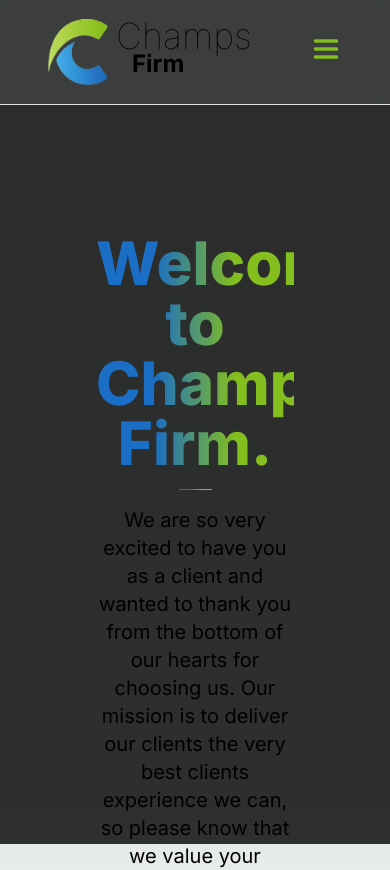
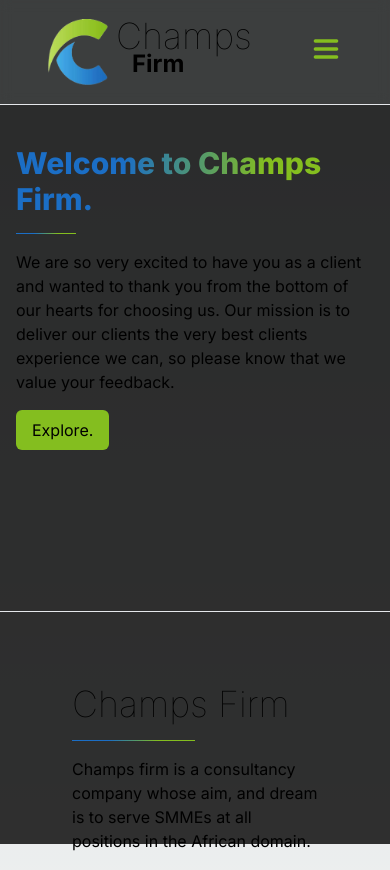
Before and after one commit to christiaan-fourie/champs.firm, a Next.js app: page / in a window 390 px wide. Shown: the top 870 px of the page. Built offline with nearby package versions, Linux system fonts and the light colour scheme.

Commit message:
Home Page Mobile Friendly
Made The Home Page Responsive For Mobile

```diff
--- a/app/page.tsx
+++ b/app/page.tsx
@@ -1,21 +1,21 @@
-
 export default function Home() {
   return (
     <>
-      <div className='w-full min-h-[60vh] '>
-        <div className='absolute top-0 left-0 w-full h-full bg-black bg-opacity-80 -z-10'></div>
-        <main className='text-xl text-center mx-24'>
-          <h1 className='text-6xl font-extrabold pt-32 text-center bg-clip-text text-transparent bg-gradient-to-l from-[#84be1f] to-[#1b6ec5] from-30% to-70%'>
+      <div className='w-full min-h-[60vh] transition-all'>
+        <div className='absolute text-center top-0 left-0 w-full h-full bg-black bg-opacity-80 -z-10'></div>
+        <main className='md:mx-24 p-4 md:p-0'>
+          <h1 className='
+            text-3xl font-extrabold pt-6 md:pt-32 md:text-center bg-clip-text text-transparent
+            bg-gradient-to-l from-[#84be1f] to-[#1b6ec5] from-30% to-70%'>
             Welcome to Champs Firm.
           </h1>
-          <div className='w-1/6 h-[1px] bg-gradient-to-l from-[#84be1f] to-[#1b6ec5] from-30% to-70% my-4 mx-auto'></div>
-          <p>
+          <div className='w-1/6 h-[1px] bg-gradient-to-l from-[#84be1f] to-[#1b6ec5] from-30% to-70% my-4 md:mx-auto'></div>
+          <p className="w-full">
           We are so very excited to have you as a client and wanted to thank you from the bottom of our hearts for choosing us. Our mission is to deliver our clients the very best clients experience we can, so please know that we value your feedback.
           </p>
           <button className='bg-[#84be1f] my-4 rounded-md px-4 py-2'>Explore.</button>
         </main>
       </div>
-
     </>
   )
 }
```
